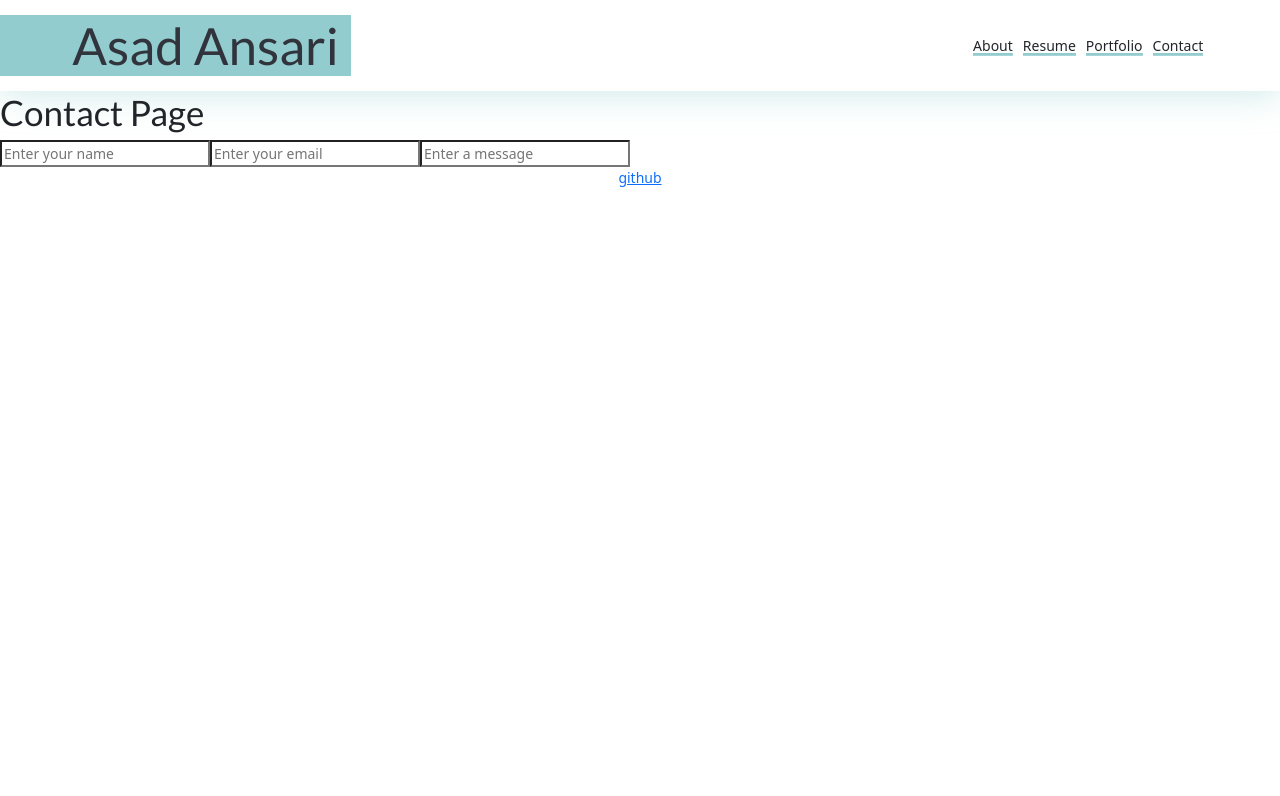
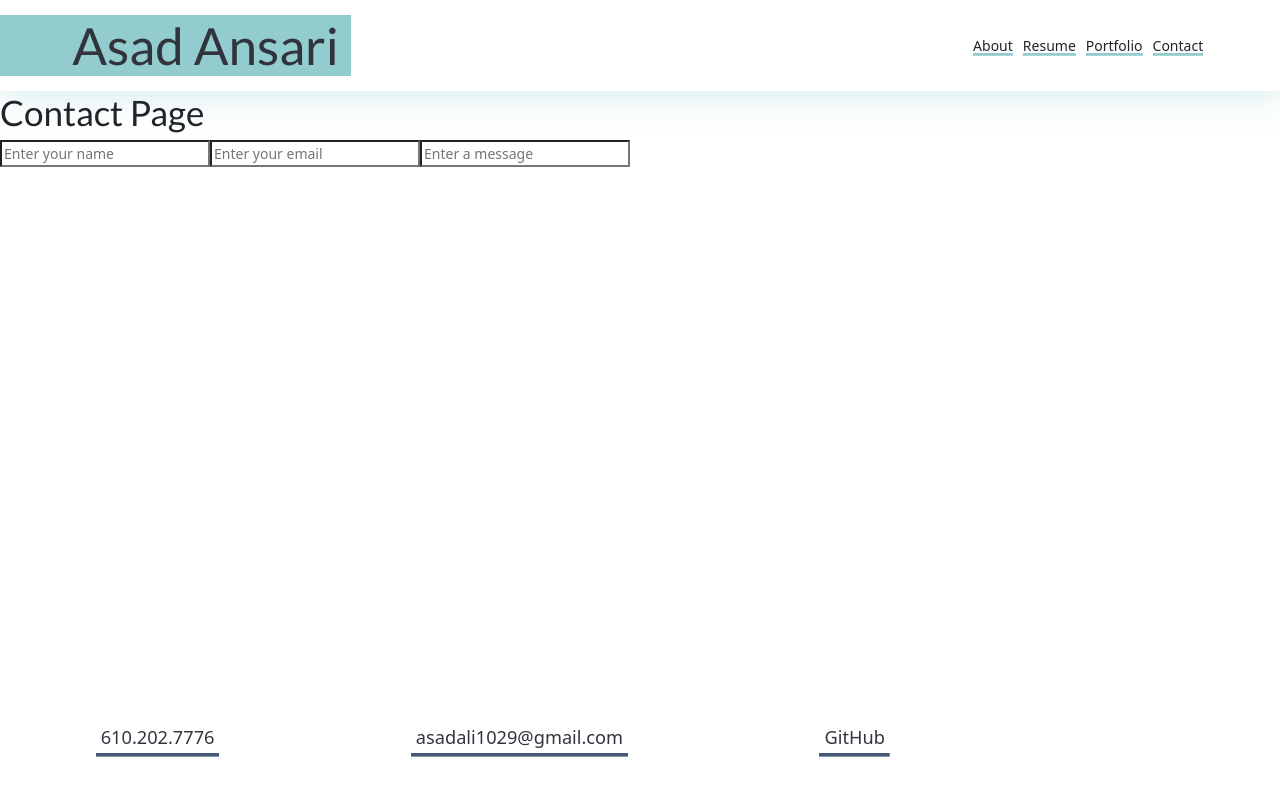
Before and after one commit to aaansari123/React-Portfolio-Ansari, a React (Create React App) app: page / in a window 1280 px wide. Shown: the top 796 px of the page. Built offline with nearby package versions, Linux system fonts and the light colour scheme.

Commit message:
added some styling tweaks

```diff
--- a/src/assets/style.css
+++ b/src/assets/style.css
@@ -222,6 +222,14 @@ main {
   color: var(--secondary);
 }
 
+.footer {
+  position: fixed;
+  left: 0;
+  bottom: 0;
+  width: 100%;
+  color: white;
+  text-align: center;
+}
 /* portfolio project images */
 .anime-list {
   background-image: url("../assets/images/laptop.png");
--- a/src/components/PortfolioContainer.js
+++ b/src/components/PortfolioContainer.js
@@ -32,12 +32,16 @@ export default function PortfolioContainer() {
       {/* Here we are calling the renderPage method which will return a component  */}
       {renderPage()}
       <footer className='footer'>
-    <a
-          href="https://github.com/aaansari123/"
+      <section className="page-section contact" id="contact">
 
-        >
-         github
-        </a>
+      <div>
+        <address>
+          <a href="tel:+16102027776">610.202.7776</a>
+          <a href="mailto:asadali1029@gmail.com">asadali1029@gmail.com</a>
+          <a href="https://github.com/aaansari123">GitHub</a>
+        </address>
+      </div>
+    </section>
     </footer>
     </div>
   );
--- a/src/components/pages/About.js
+++ b/src/components/pages/About.js
@@ -2,6 +2,7 @@ import React from 'react';
 import '../../assets/style.css'
 export default function About() {
   return (
+    <main class="page-wrapper">
     <section class="page-section" id="about">
     <h2>About Me</h2>
     <div>
@@ -13,5 +14,6 @@ export default function About() {
       </p>
     </div>
   </section>
+  </main>
   );
 }
--- a/src/components/pages/Portfolio.js
+++ b/src/components/pages/Portfolio.js
@@ -2,32 +2,32 @@ import React from 'react';
 import '../../assets/style.css'
 export default function Portfolio() {
   return (
-    <section class="page-section" id="work">
+    <section className="page-section" id="work">
     <h2>Work</h2>
-    <div class="flex-container">
+    <div className="flex-container">
 
-      <a href="https://aaansari123.github.io/Anime-List/" class="flex-item anime-list">
+      <a href="https://aaansari123.github.io/Anime-List/" className="flex-item anime-list">
         <div>
           <h3>Anime Finder</h3>
           <span>HTML/CSS/Javascript</span>
         </div>
       </a>
 
-      <a href="https://vast-temple-92235.herokuapp.com/" class="flex-item project-2">
+      <a href="https://vast-temple-92235.herokuapp.com/" className="flex-item project-2">
         <div>
           <h3>Campaign manager</h3>
           <span>Node/Javascript/Handlebars</span>
           <span></span>
         </div>
       </a>
-      <a href="https://gentle-depths-95732.herokuapp.com/" class="flex-item project-3">
+      <a href="https://gentle-depths-95732.herokuapp.com/" className="flex-item project-3">
         <div>
           <h3>Vapor</h3>
           <span>Node/Javascript/Mongo</span>
         </div>
       </a>
 
-      <a href="#" class="flex-item project-4">
+      {/* <a href="#" className="flex-item project-4">
         <div>
           <h3>Project 4</h3>
           <span></span>
@@ -35,12 +35,12 @@ export default function Portfolio() {
       </a>
 
 
-      <a href="#" class="flex-item project-5">
+      <a href="#" className="flex-item project-5">
         <div>
           <h3>Project 5</h3>
           <span></span>
         </div>
-      </a>
+      </a> */}
 
     </div>
   </section>
--- a/src/components/pages/Resume.js
+++ b/src/components/pages/Resume.js
@@ -3,7 +3,7 @@ import '../../assets/style.css'
 export default function Resume() {
   return (
     <div>
-     <a href = "https://docs.google.com/document/d/12NktFO0frkjEjm58jKEAhNgXJrHTbkghLlqQeD8wbqA/edit?usp=sharing">Resume</a>
+     {/* <a href = "https://docs.google.com/document/d/12NktFO0frkjEjm58jKEAhNgXJrHTbkghLlqQeD8wbqA/edit?usp=sharing">Resume</a> */}
     </div>
   );
 }
```
